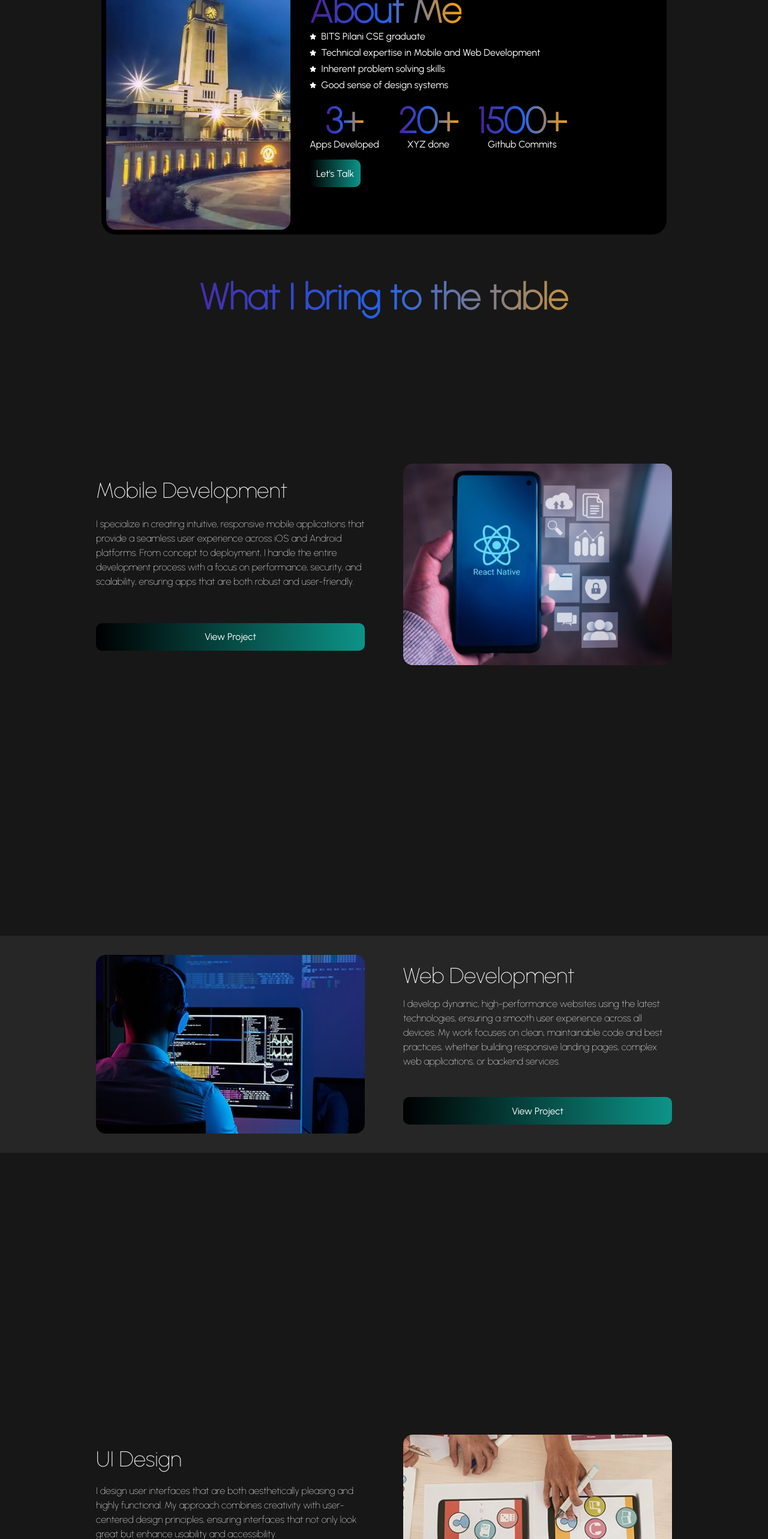
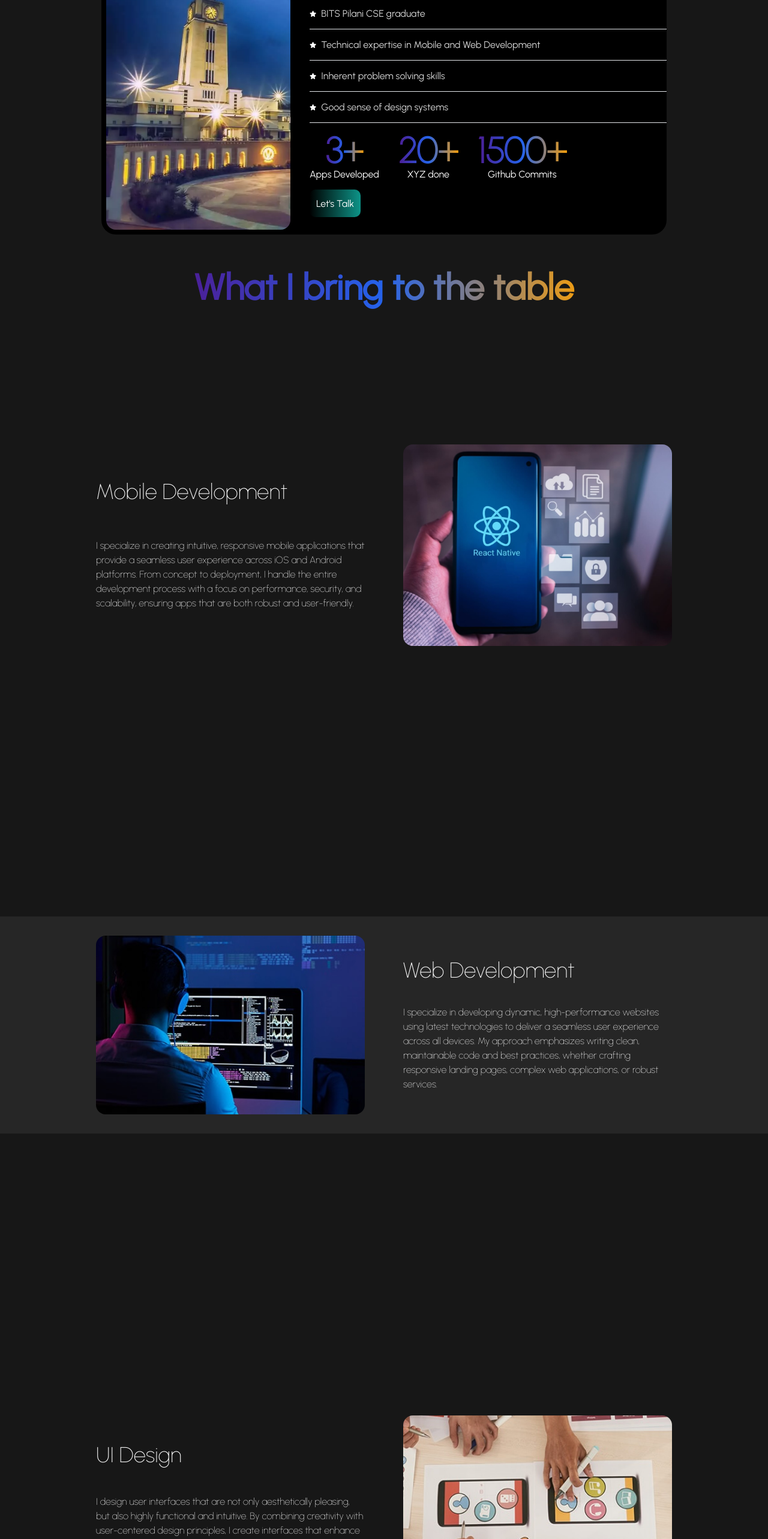
Before and after one commit to ak6jackpot/portfolio, a React (Vite) app: page /about in a window 1280 px wide. Shown: the part 220-2786 px from the top of the page at 60% size. Built offline with nearby package versions, Linux system fonts and the light colour scheme.

Commit message:
gradient text, contact, list item fixed

```diff
--- a/src/components/ListItem.tsx
+++ b/src/components/ListItem.tsx
@@ -22,10 +22,10 @@ export default function ListItem({ ...props }: Props) {
   switch (variant) {
     case "label":
       return (
-        <div className="flex flex-row items-center justify-center my-1">
+        <div className="flex flex-row items-center border-b-[1px] w-full justify-start py-2 md:py-4">
           {icon}
           <span
-            className={`font-urbanistNormal ml-2 ${
+            className={`font-urbanistNormal text-neutral-300 ml-2 ${
               size == "large"
                 ? "md:text-xl text-lg"
                 : size == "small"
@@ -41,7 +41,7 @@ export default function ListItem({ ...props }: Props) {
       return (
         <div className="flex flex-col items-start justify-center border-b-[1px] py-4 w-full border-neutral-500">
           <span
-            className={`font-urbanistNormal ${
+            className={`font-urbanistNormal text-neutral-300 ${
               size == "large"
                 ? "md:text-xl text-lg"
                 : size == "small"
--- a/src/pages/About.tsx
+++ b/src/pages/About.tsx
@@ -1,6 +1,6 @@
 import Header from "components/Header";
 import WavyBorder from "components/WavyBorder";
-import React from "react";
+import React, { useEffect, useState } from "react";
 import { Helmet } from "react-helmet";
 import Artwork_0 from "../assets/images/Artworks/Artwork_0.jpg";
 import Artwork_1 from "../assets/images/Artworks/Artwork_1.jpg";
@@ -31,6 +31,7 @@ import UI from "../assets/images/UI.jpg";
 import problemsolving from "../assets/images/problemsolving.jpg";
 import { Button } from "components/Button";
 import ListItem from "components/ListItem";
+import { useNavigate } from "react-router-dom";
 
 export default function AboutPage() {
   const artworks = [
@@ -51,6 +52,16 @@ export default function AboutPage() {
   ];
 
   const sports = [badminton, cricket, formula1, tabletennis];
+
+  const navigate = useNavigate();
+
+  const [aboutMe, setAboutMe] = useState("scale-0");
+
+  useEffect(() => {
+    setTimeout(() => {
+      setAboutMe("scale-100");
+    }, 100);
+  }, []);
   return (
     <>
       <Helmet>
@@ -59,7 +70,9 @@ export default function AboutPage() {
       </Helmet>
       <div className="flex flex-col items-center justify-start w-full h-auto font-urbanistThin text-white gap-[42px] bg-neutral-900">
         <Header current="about" />
-        <div className="md:mx-32 mt-24 md:mt-32 border-0 bg-black border-white m-4 rounded-3xl items-center flex flex-col md:flex-row py-2">
+        <div
+          className={`md:mx-32 ${aboutMe} transform transition duration-1000 mt-24 md:mt-32 border-0 bg-black border-white m-4 rounded-3xl items-center flex flex-col md:flex-row py-2`}
+        >
           <div className="flex-1 hidden md:block align-center justify-center ml-2">
             <img
               className="h-full w-full object-cover rounded-2xl"
@@ -100,18 +113,23 @@ export default function AboutPage() {
                 <span className=" font-urbanistNormal">Github Commits</span>
               </div>
             </div>
-            <Button className="bg-gradient-to-r from-black to-teal-600  font-urbanistNormal hover:from-white hover:to-white hover:text-black">
+            <Button
+              onClick={() => navigate("/contact")}
+              className="bg-gradient-to-r from-black to-teal-600 font-urbanistNormal hover:from-white hover:to-white hover:text-black"
+            >
               Let's Talk
             </Button>
           </div>
         </div>
 
         <div className="flex flex-col text-center">
-          <span className="text-4xl md:text-6xl md:p-4 mx-8 md:mx-60 font-extrabold bg-gradient-to-r from-violet-900 via-blue-600 to-amber-500 bg-clip-text text-transparent leading-normal">
-            What I bring to the table
-          </span>
+          <div className="inline-block">
+            <span className="text-4xl md:text-6xl font-urbanistNormal md:p-4 mx-8 md:mx-60 font-extrabold bg-gradient-to-r from-violet-900 via-blue-600 to-amber-500 bg-clip-text text-transparent leading-normal">
+              What I bring to the table
+            </span>
+          </div>
 
-          <div className="h-screen flex flex-col justify-center sticky top-16">
+          <div className="h-screen flex flex-col justify-center sticky top-8 md:top-0">
             <div className="flex flex-row bg-neutral-900 md:px-32">
               <div className="flex flex-1 flex-col p-8 md:text-left text-center justify-evenly">
                 <span className="text-2xl md:text-4xl ">
@@ -131,9 +149,6 @@ export default function AboutPage() {
                   performance, security, and scalability, ensuring apps that are
                   both robust and user-friendly.
                 </span>
-                <Button className="bg-gradient-to-r from-black to-teal-600 font-urbanistNormal hover:from-white hover:to-white hover:text-black mt-8">
-                  View Project
-                </Button>
               </div>
               <div className="flex flex-1 p-8 hidden md:block">
                 <img
@@ -143,7 +158,7 @@ export default function AboutPage() {
               </div>
             </div>
           </div>
-          <div className="h-screen flex flex-col justify-center sticky top-16">
+          <div className="h-screen flex flex-col justify-center sticky top-8 md:top-0">
             <div className="flex flex-row-reverse bg-neutral-800 md:px-32">
               <div className="flex flex-1 flex-col p-8 md:text-left text-center justify-evenly">
                 <span className="text-2xl md:text-4xl ">Web Development</span>
@@ -154,15 +169,13 @@ export default function AboutPage() {
                   />
                 </div>
                 <span className=" leading-6">
-                  I develop dynamic, high-performance websites using the latest
-                  technologies, ensuring a smooth user experience across all
-                  devices. My work focuses on clean, maintainable code and best
-                  practices, whether building responsive landing pages, complex
-                  web applications, or backend services.
+                  I specialize in developing dynamic, high-performance websites
+                  using latest technologies to deliver a seamless user
+                  experience across all devices. My approach emphasizes writing
+                  clean, maintainable code and best practices, whether crafting
+                  responsive landing pages, complex web applications, or robust
+                  services.
                 </span>
-                <Button className="bg-gradient-to-r from-black to-teal-600 font-urbanistNormal hover:from-white hover:to-white hover:text-black mt-8">
-                  View Project
-                </Button>
               </div>
               <div className="flex flex-1 p-8 hidden md:block">
                 <img
@@ -172,7 +185,7 @@ export default function AboutPage() {
               </div>
             </div>
           </div>
-          <div className="h-screen flex flex-col justify-center sticky top-16">
+          <div className="h-screen flex flex-col justify-center sticky top-8 md:top-0">
             <div className="flex flex-row bg-neutral-900 md:px-32">
               <div className="flex flex-1 flex-col p-8 md:text-left text-center justify-evenly">
                 <span className="text-2xl md:text-4xl ">UI Design</span>
@@ -183,14 +196,13 @@ export default function AboutPage() {
                   />
                 </div>
                 <span className=" leading-6">
-                  I design user interfaces that are both aesthetically pleasing
-                  and highly functional. My approach combines creativity with
-                  user-centered design principles, ensuring interfaces that not
-                  only look great but enhance usability and accessibility.
+                  I design user interfaces that are not only aesthetically
+                  pleasing, but also highly functional and intuitive. By
+                  combining creativity with user-centered design principles, I
+                  create interfaces that enhance usability, accessibility, and
+                  overall user satisfaction, ensuring every interaction feels
+                  intuitive and efficient.
                 </span>
-                <Button className="bg-gradient-to-r from-black to-teal-600 font-urbanistNormal hover:from-white hover:to-white hover:text-black mt-8">
-                  View Project
-                </Button>
               </div>
               <div className="flex flex-1 p-8 hidden md:block">
                 <img
@@ -200,7 +212,7 @@ export default function AboutPage() {
               </div>
             </div>
           </div>
-          <div className="h-screen flex flex-col justify-center sticky top-16">
+          <div className="h-screen flex flex-col justify-center sticky top-8 md:top-0">
             <div className="flex flex-row-reverse bg-neutral-800 md:px-32">
               <div className="flex flex-1 flex-col p-8 md:text-left text-center justify-evenly">
                 <span className="text-2xl md:text-4xl ">Problem Solving</span>
@@ -211,15 +223,13 @@ export default function AboutPage() {
                   />
                 </div>
                 <span className=" leading-6">
-                  I thrive on tackling complex challenges, using logical and
-                  creative approaches to develop effective solutions. My
-                  problem-solving skills are backed by strong technical
-                  expertise and a deep understanding of how to align solutions
-                  with user needs and business goals.
+                  I thrive on tackling complex challenges, using both logical
+                  and creative approaches to develop innovative and effective
+                  solutions. My problem-solving skills are backed by strong
+                  technical expertise, enabling me to address complex issues
+                  while aligning solutions with user needs, business goals, and
+                  long-term scalability.
                 </span>
-                <Button className="bg-gradient-to-r from-black to-teal-600 font-urbanistNormal hover:from-white hover:to-white hover:text-black mt-8">
-                  View Project
-                </Button>
               </div>
               <div className="flex flex-1 p-8 hidden md:block">
                 <img
--- a/src/pages/Homepage.tsx
+++ b/src/pages/Homepage.tsx
@@ -2,6 +2,7 @@ import Header from "components/Header";
 import React from "react";
 import { Helmet } from "react-helmet";
 import ProfilePic from "../assets/images/ProfilePic.png";
+import Footer from "components/Footer";
 
 export default function HomePage() {
   return (
@@ -12,6 +13,7 @@ export default function HomePage() {
       </Helmet>
       <div className="flex flex-col items-center justify-start w-full font-urbanistNormal gap-[70px] bg-neutral-900">
         <Header />
+        <div className="flex mt-24 flex-col text-white text-center">
           <div className="w-[80%] aspect-video flex flex-row border-2 border-white">
             <div className="flex flex-col items-start flex-1">
               <span className="text-white">
@@ -27,7 +29,8 @@ export default function HomePage() {
               />
             </div>
           </div>
-        {/* <Footer/> */}
+        </div>
+        <Footer />
       </div>
     </>
   );
--- a/src/pages/Works.tsx
+++ b/src/pages/Works.tsx
@@ -27,9 +27,11 @@ export default function WorksPage() {
       <div className="flex flex-col items-center justify-start w-full font-urbanistNormal gap-[70px] bg-neutral-900">
         <Header current="works" />
         <div className="flex flex-col text-center text-white mt-24">
-          <span className="text-4xl md:text-6xl md:p-4 mx-8 md:mx-60 font-extrabold bg-gradient-to-r from-violet-900 via-blue-600 to-amber-500 bg-clip-text text-transparent leading-normal">
-            Projects
-          </span>
+          <div className="inline-block">
+            <span className="text-4xl md:text-6xl md:p-4 mx-8 md:mx-60 font-extrabold bg-gradient-to-r from-violet-900 via-blue-600 to-amber-500 bg-clip-text text-transparent leading-normal">
+              Projects
+            </span>
+          </div>
 
           <div className="flex flex-col justify-center md:mt-8">
             <div className="flex flex-row bg-neutral-900 md:px-32">
```
Also changed, not shown: src/components/Header.tsx (+7 -17 lines), src/pages/Contact.tsx (+10 -15 lines), src/pages/Experience.tsx (+7 -5 lines), src/pages/NFT.tsx (+20 -25 lines). Lines whose indentation alone changed are shown as unchanged.
